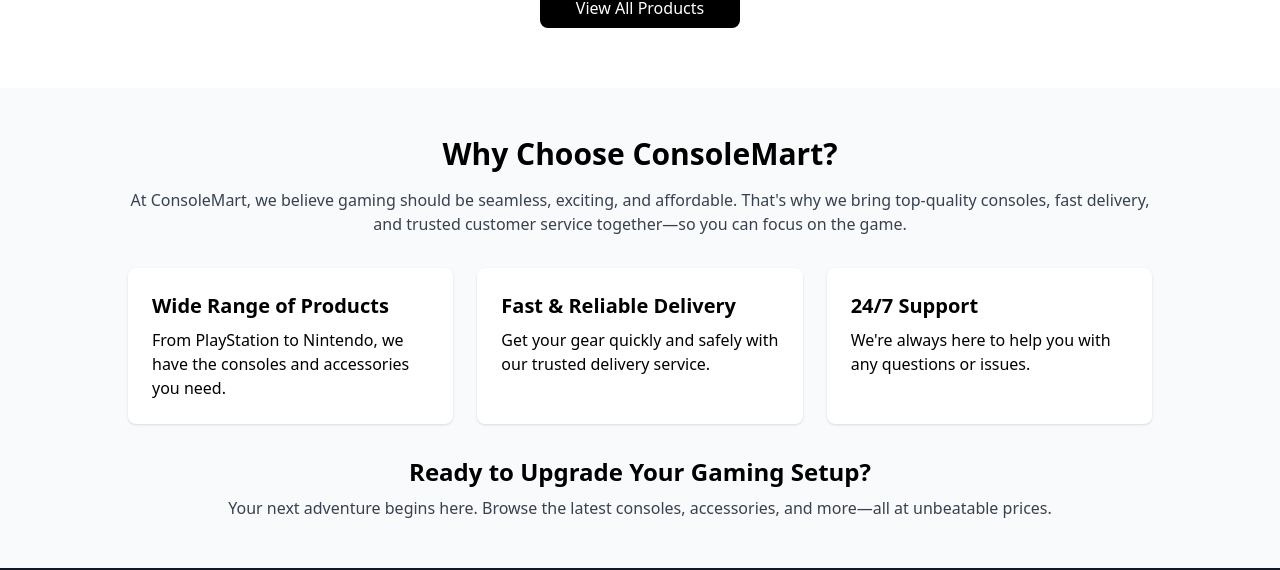
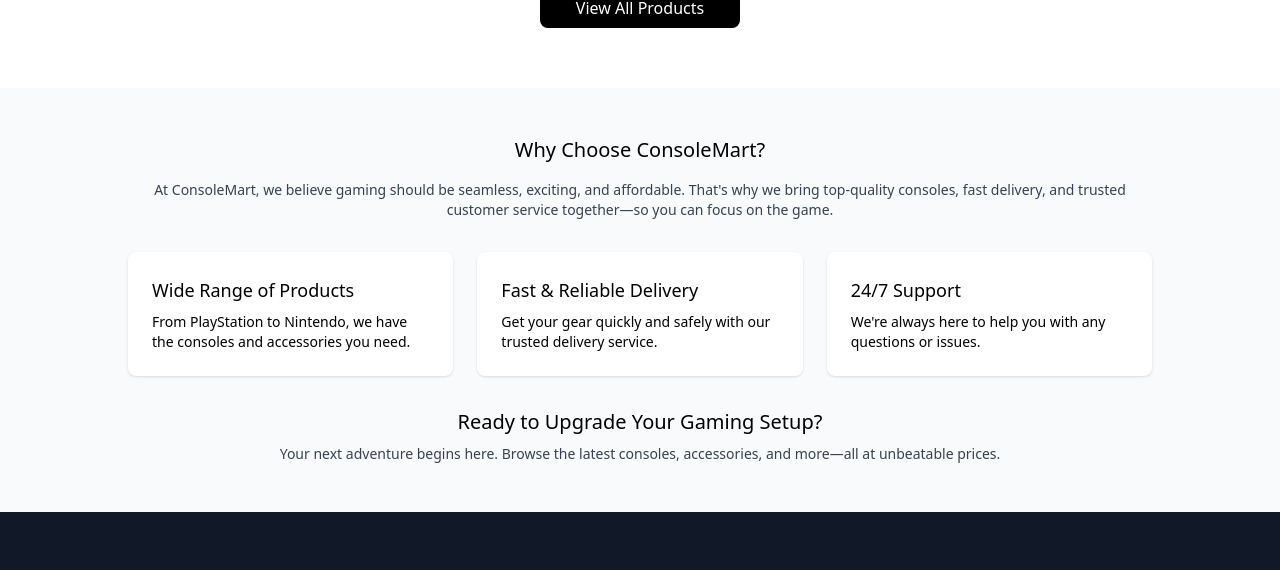
Before and after one commit to Divine-Chidozie/consolemart-store, a React (Vite) app: page / in a window 1280 px wide. Shown: the part 1918-2488 px from the top of the page. Built offline with nearby package versions, Linux system fonts and the light colour scheme.

Commit message:
made changes to the reset password page

```diff
--- a/src/components/About.jsx
+++ b/src/components/About.jsx
@@ -5,10 +5,10 @@
     <>
       <section className="px-6 py-12 bg-gray-50">
         <div className="max-w-5xl mx-auto text-center">
-          <h2 className="text-3xl font-bold mb-4 w-full">
+          <h2 className="text-xl font-light mb-4 w-full">
             Why Choose ConsoleMart?
           </h2>
-          <p className="text-gray-700 mb-8">
+          <p className="text-gray-700 mb-8 text-sm">
             At ConsoleMart, we believe gaming should be seamless, exciting, and
             affordable. That's why we bring top-quality consoles, fast delivery,
             and trusted customer service together—so you can focus on the game.
@@ -16,34 +16,38 @@
 
           <div className="grid grid-cols-1 md:grid-cols-3 gap-6 text-left">
             <div className="bg-white p-6 rounded-lg shadow hover:shadow-lg transition">
-              <h3 className="font-bold text-xl mb-2">Wide Range of Products</h3>
-              <p>
+              <h3 className="font-normal text-lg mb-2">
+                Wide Range of Products
+              </h3>
+              <p className="text-sm font-light">
                 From PlayStation to Nintendo, we have the consoles and
                 accessories you need.
               </p>
             </div>
 
             <div className="bg-white p-6 rounded-lg shadow hover:shadow-lg transition">
-              <h3 className="font-bold text-xl mb-2">
+              <h3 className="font-normal text-lg mb-2">
                 Fast & Reliable Delivery
               </h3>
-              <p>
+              <p className="text-sm font-light">
                 Get your gear quickly and safely with our trusted delivery
                 service.
               </p>
             </div>
 
             <div className="bg-white p-6 rounded-lg shadow hover:shadow-lg transition">
-              <h3 className="font-bold text-xl mb-2">24/7 Support</h3>
-              <p>We're always here to help you with any questions or issues.</p>
+              <h3 className="font-normal text-lg mb-2">24/7 Support</h3>
+              <p className="text-sm font-light">
+                We're always here to help you with any questions or issues.
+              </p>
             </div>
           </div>
 
           <div className="mt-8">
-            <h3 className="text-2xl font-semibold mb-2">
+            <h3 className="text-xl font-light mb-2">
               Ready to Upgrade Your Gaming Setup?
             </h3>
-            <p className="text-gray-700">
+            <p className="text-gray-700 text-sm">
               Your next adventure begins here. Browse the latest consoles,
               accessories, and more—all at unbeatable prices.
             </p>
--- a/src/pages/ForgetPassword.jsx
+++ b/src/pages/ForgetPassword.jsx
@@ -18,13 +18,13 @@
         </div>
 
         <form onSubmit={handleSubmit} action="" className="p-5 w-full">
-          <div className="flex justify-center items-center w-full">
+          <div className="flex flex-col gap-2 justify-center items-center w-full">
             <input
               type="text"
               placeholder="Enter email address..."
               className="outline-none border-gray-200 border py-1 px-2 focus:outline-offset-1 focus:outline-white mx-1"
             />
-            <button className="bg-black text-white border-none py-2 px-4 text-center text-sm">
+            <button className="bg-black  text-white border-none py-2 px-4 text-center text-sm">
               Reset Password
             </button>
           </div>
@@ -33,7 +33,7 @@
         <div className="text-sm">
           <p>
             Back to {""}
-            <Link to="/" className="text-blue-600">
+            <Link to="/" className="text-blue-600 underline">
               Home
             </Link>
           </p>
```
